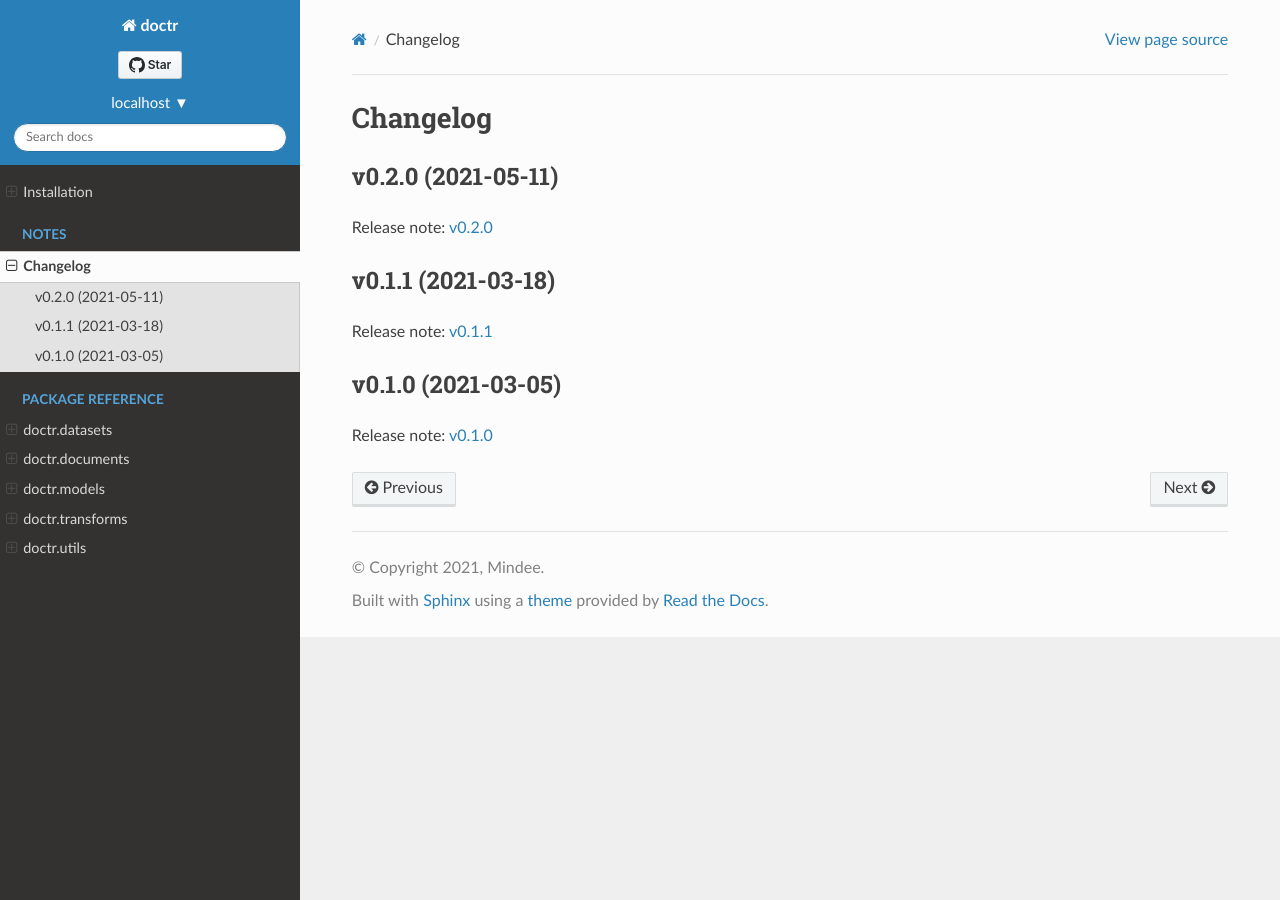
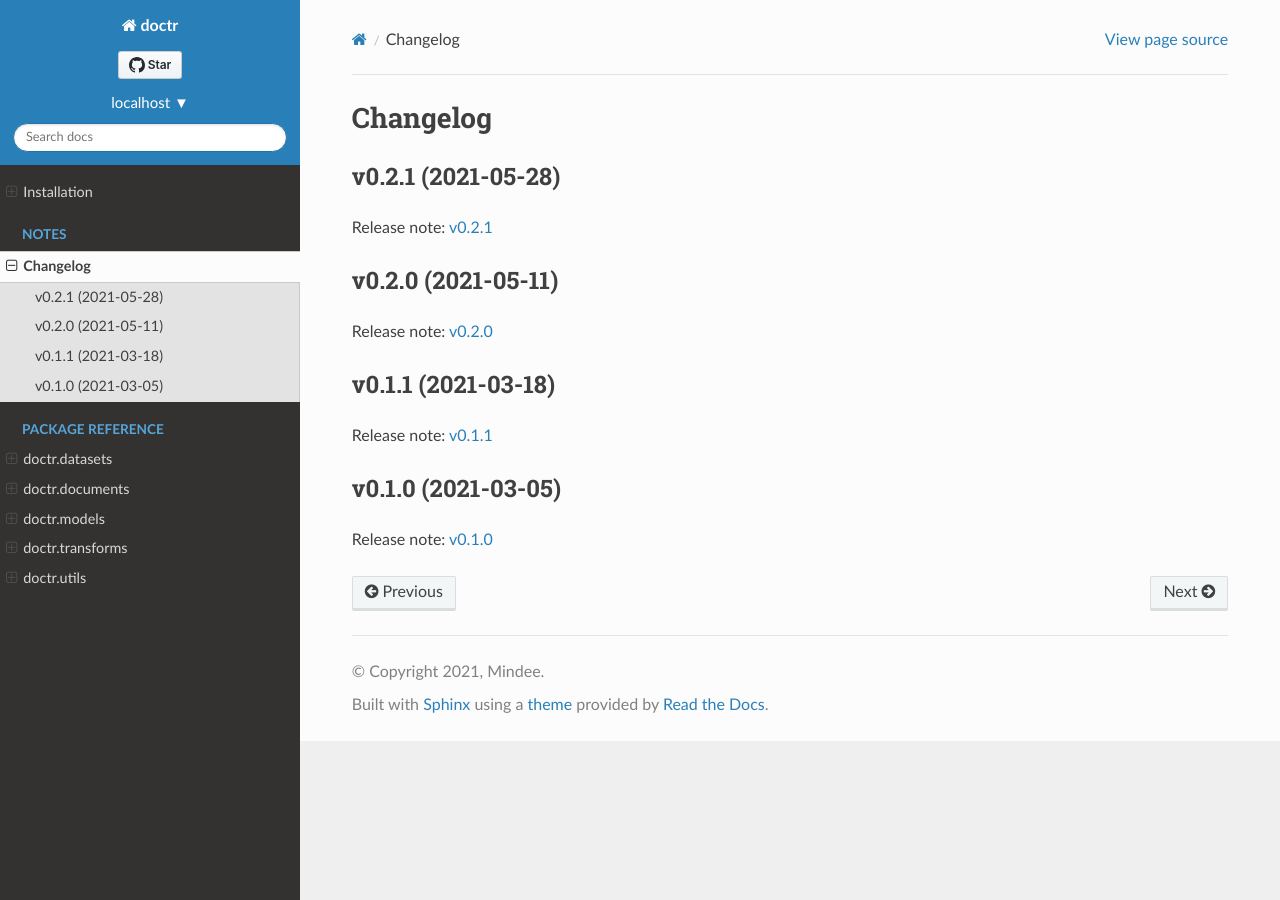
Before and after one commit to SuperAI520/Document-Text-Recognition, a Sphinx documentation site: the page built from docs/source/changelog.rst, in a window 1280 px wide. Built offline with Sphinx 7.4.7 and the Read the Docs theme 2.0.0, drawn with Linux system fonts in a browser that asks for light colours; comment, search, counter and statistics services are not loaded; the version number is read from the project's files by our own code.

Commit message:
chore: Post release modifications (#287)
* chore: Updated version index

* docs: Updated README badge

* docs: Updated documentation version

* docs: Added entry in changelog

```diff
--- a/docs/source/_static/js/custom.js
+++ b/docs/source/_static/js/custom.js
@@ -3,11 +3,12 @@
 
 // These two things need to be updated at each release for the version selector.
 // Last stable version
-const stableVersion = "v0.2.0"
+const stableVersion = "v0.2.1"
 // Dictionary doc folder to label. The last stable version should have an empty key.
 const versionMapping = {
     "latest": "latest",
-    "": "v0.2.0 (stable)",
+    "": "v0.2.1 (stable)",
+    "v0.2.0": "v0.2.0",
     "v0.1.1": "v0.1.1",
     "v0.1.0": "v0.1.0",
 }
--- a/docs/source/changelog.rst
+++ b/docs/source/changelog.rst
@@ -1,5 +1,9 @@
 Changelog
 =========
+
+v0.2.1 (2021-05-28)
+-------------------
+Release note: `v0.2.1 <https://github.com/mindee/doctr/releases/tag/v0.2.1>`_
 
 v0.2.0 (2021-05-11)
 -------------------
--- a/setup.py
+++ b/setup.py
@@ -14,7 +14,7 @@
 from setuptools import find_packages, setup
 
 
-version = "0.2.1a0"
+version = "0.3.0a0"
 sha = 'Unknown'
 package_name = 'doctr'
 
```
Also changed, not shown: README.md (+1 -1 lines), 1 other file.
